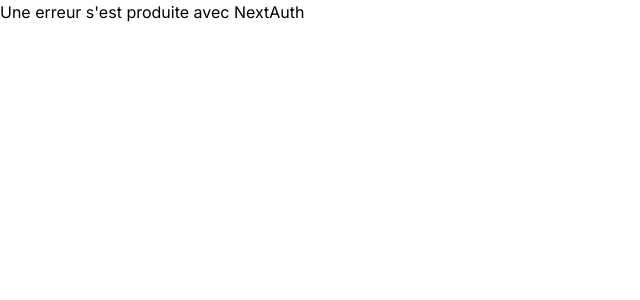
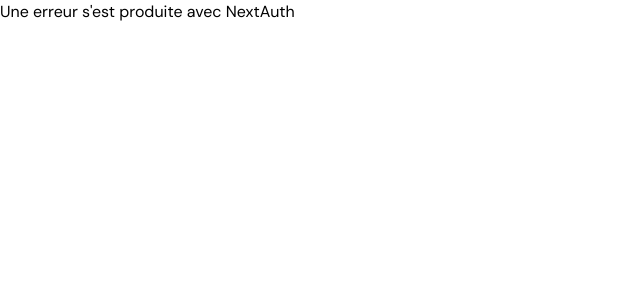
Before and after one commit to zothma/connect, a Next.js app: page /auth/error in a window 1280 px wide. Shown: the top 300 px of the page, without its empty margins (0-640 px from the left). Built offline with nearby package versions, Linux system fonts and the light colour scheme.

Commit message:
Added Google Fonts

```diff
--- a/app/layout.tsx
+++ b/app/layout.tsx
@@ -2,8 +2,7 @@
 import { Inter } from 'next/font/google'
 import './globals.css'
 import Providers from '@/components/Providers'
-
-const inter = Inter({ subsets: ['latin'] })
+import { dm_sans } from '@/lib/fonts'
 
 export const metadata: Metadata = {
   title: 'Connect',
@@ -13,7 +12,7 @@
 export default function RootLayout({ children }: { children: React.ReactNode }) {
   return (
     <html lang="fr">
-      <body className={inter.className}>
+      <body className={dm_sans.className}>
         <Providers>
           {children}
         </Providers>
--- a/components/project/ProjectCard.tsx
+++ b/components/project/ProjectCard.tsx
@@ -7,6 +7,7 @@
 import Link from "next/link";
 import styles from "./project-card.module.css"
 import { useState } from "react";
+import { raleway } from "@/lib/fonts";
 
 type Props = {
   project: ProjectWithCompleteData,
@@ -32,7 +33,7 @@
           <p className="text-2xl">
             <Link
               href="#card"
-              className={styles.enlarged_link}
+              className={styles.enlarged_link + " " + raleway.className}
               onMouseDown={() => setActive(true)}
               onMouseLeave={() => setActive(false)}
               onMouseUp={() => setActive(false)}
--- /dev/null
+++ b/lib/fonts.ts
@@ -0,0 +1,4 @@
+import { DM_Sans, Raleway } from 'next/font/google'
+
+export const raleway = Raleway({ subsets: ['latin'] })
+export const dm_sans = DM_Sans({ subsets: ['latin'] })
```
